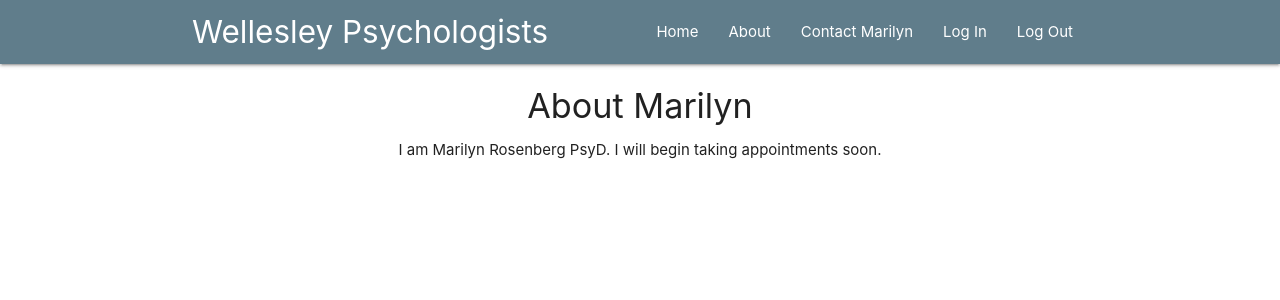
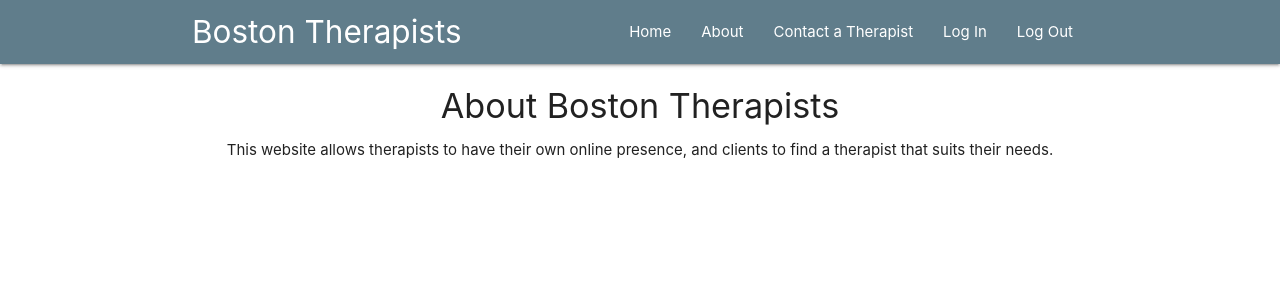
Before and after one commit to Danny-Rosenberg/practitioner-FE, a React (Create React App) app: page /about in a window 1280 px wide. Shown: the top 300 px of the page. Built offline with nearby package versions, Linux system fonts and the light colour scheme; no server answers.

Commit message:
make the content more generic

```diff
--- a/src/components/About.js
+++ b/src/components/About.js
@@ -5,10 +5,10 @@ class About extends Component {
 	render(){
 		return(
 			<div className="aboutText">
-				<h4 className='center'>About Marilyn</h4>
+				<h4 className='center'>About Boston Therapists</h4>
 				<div className='row'>
 					<div className='center'>
-						<p>I am Marilyn Rosenberg PsyD. I will begin taking appointments soon.</p>
+						<p>This website allows therapists to have their own online presence, and clients to find a therapist that suits their needs.</p>
 					</div>
 				</div>
 			</div>
--- a/src/components/Contact.js
+++ b/src/components/Contact.js
@@ -73,7 +73,7 @@ class Contact extends Component {
 	render(){
 		return(
 			<div className='contact'>
-				<h4 className='indigo lighten-2' style={{'text-align':'center'}}>Get in Touch with Marilyn</h4>
+				<h4 className='indigo lighten-2' style={{'text-align':'center'}}>Get in Touch with a Therapist Today</h4>
 					<div className='container'>
 						<div className='card-panel col s6'>
 							<p>Want to start the conversation? Fill in your contact information below.</p>
--- a/src/components/Home.js
+++ b/src/components/Home.js
@@ -9,7 +9,7 @@ class Home extends Component {
 		return(
 			<div className='bigDiv'>
 				<div className='practitionerDiv'>
-					<h2>Practitioner Sign-up:</h2>
+					<h2>The Home for Therapeutic Professionals</h2>
 					<div className='practitionerJoin'>
 						<p>Interested in joining the platform?</p>
 						<NavLink to ='/register' >Register here</NavLink>
@@ -19,17 +19,17 @@ class Home extends Component {
 					<br></br>
 					<div className='row'>
 						<div className='col s6'>
-							<div><img className="responsive-img" alt='Marilyn Rosenberg, PsyD' src={HomeImage}/></div>
+							<div><img className="responsive-img" alt='Home for Practitioners' src={HomeImage}/></div>
 						</div>
 						<div className='col s6'>
-							<p>I am Marilyn Rosenberg PsyD. I will begin taking appointments soon.</p>
+							<p>Build your profile and gain new clients.</p>
 						</div>
 					</div>
 				</div>
 				<div className='location'>
 					<div className='row'>
 						<div className='col s6'>
-							<p>My therapy center is located at the border of Wellesley and Newton on Washington Ave.</p>
+							<p>Help prospective clients find your practice.</p>
 						</div>
 						<div className='col s6'>
 							<IframeMap />
--- a/src/components/Navbar.js
+++ b/src/components/Navbar.js
@@ -5,11 +5,11 @@ const Navbar = (props) => {
 	return (
 		<nav className="nav-wrapper blue-grey darken-5">
 			<div className="container">
-				<a href="/" className="brand-logo left">Wellesley Psychologists</a>
+				<a href="/" className="brand-logo left">Boston Therapists</a>
 				<ul className="right">
 					<li><NavLink to="/">Home</NavLink></li>
 					<li><NavLink to="/about">About</NavLink></li>
-					<li><NavLink to="/contact">Contact Marilyn</NavLink></li>
+					<li><NavLink to="/contact">Contact a Therapist</NavLink></li>
 					<li><NavLink to="/login">Log In</NavLink></li>
 					<li><NavLink to="/logout">Log Out</NavLink></li>
 				</ul>
```
